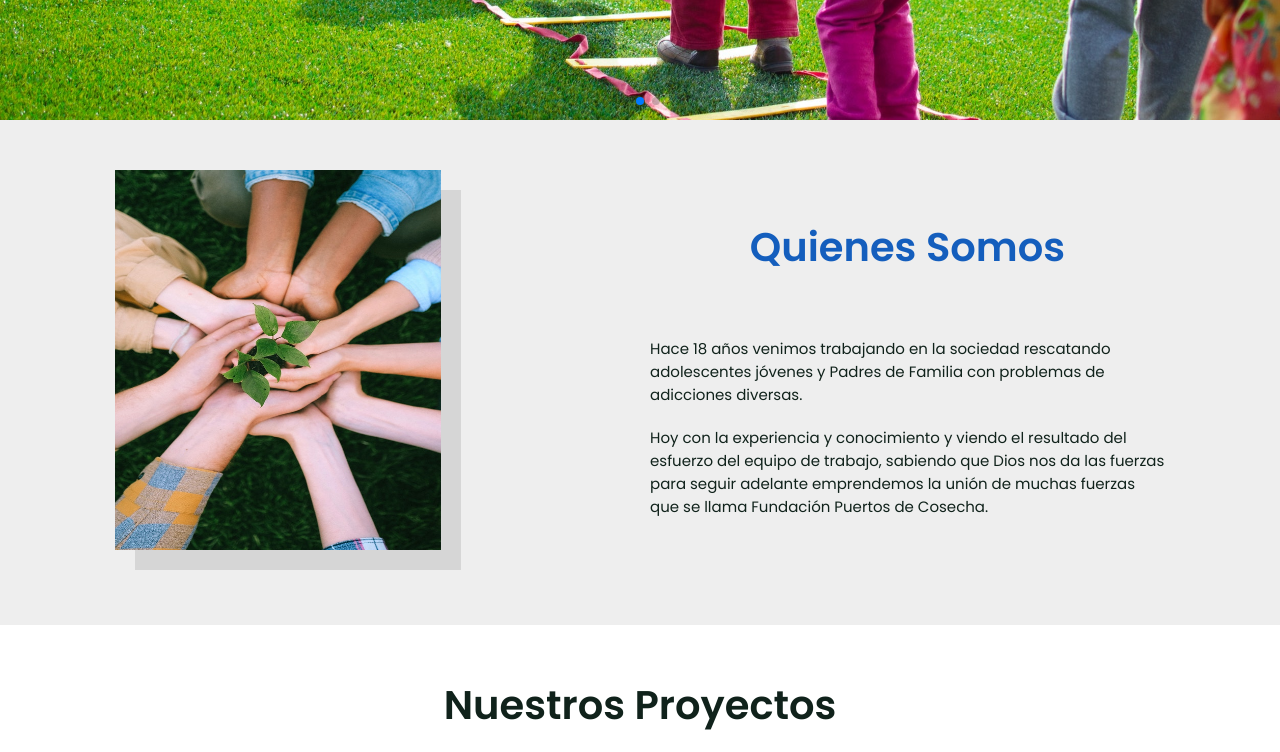
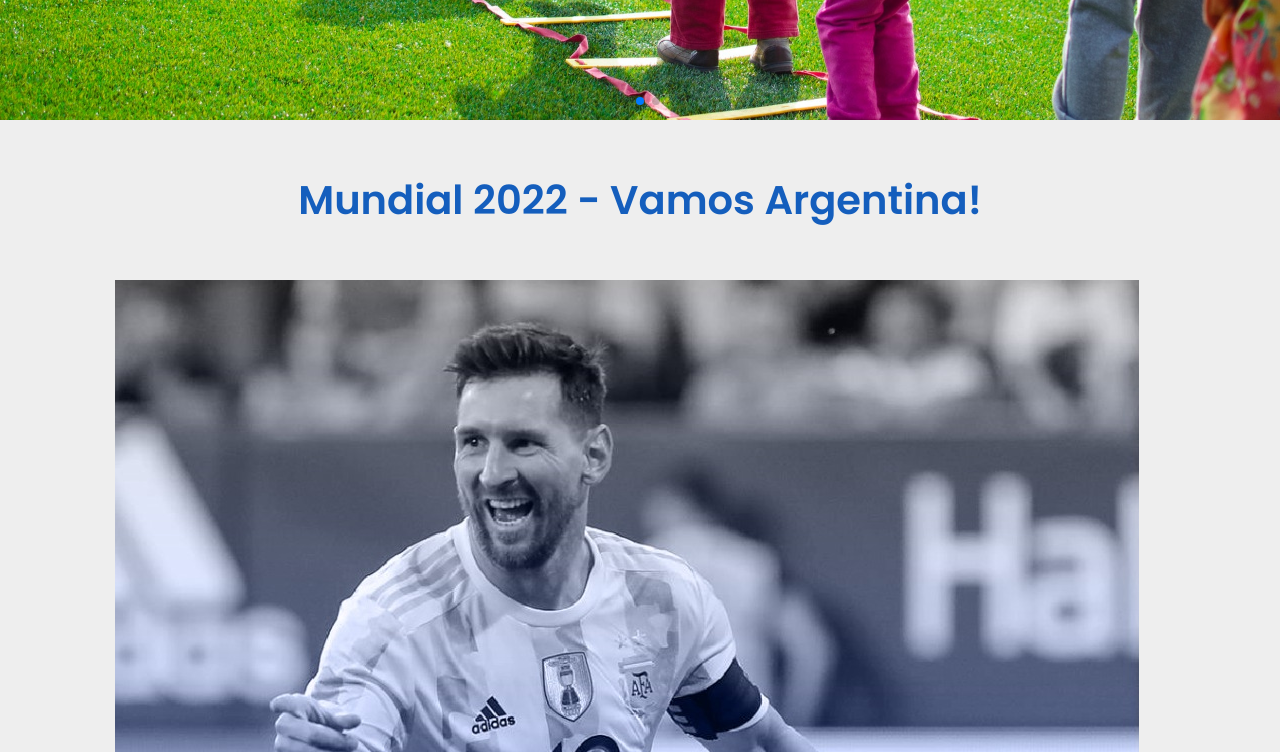
Before and after one commit to YamilDaza/newSite, a plain HTML site: page index.html in a window 1280 px wide. Shown: the part 680-1432 px from the top of the page. Drawn offline with nearby package versions, Linux system fonts and the light colour scheme.

Commit message:
agregandoIMGmundial

```diff
--- a/index.html
+++ b/index.html
@@ -117,6 +117,12 @@
 
 
         <!-- about section start -->
+        <section class="about">
+            <div class="content">
+                <h3>Mundial 2022 - Vamos Argentina!</h3>
+                <img class="mundial" src="./img/Qatar2022.jpg" alt="">
+            </div>
+        </section>
 
         <section class="about" id="quienes-somos">
 
@@ -133,7 +139,6 @@
                 emprendemos la unión de muchas fuerzas que se llama Fundación Puertos de Cosecha.</p>
 
             </div>
-
 
         </section>
 
```
Also changed, not shown: img/Qatar2022.jpg (added).
